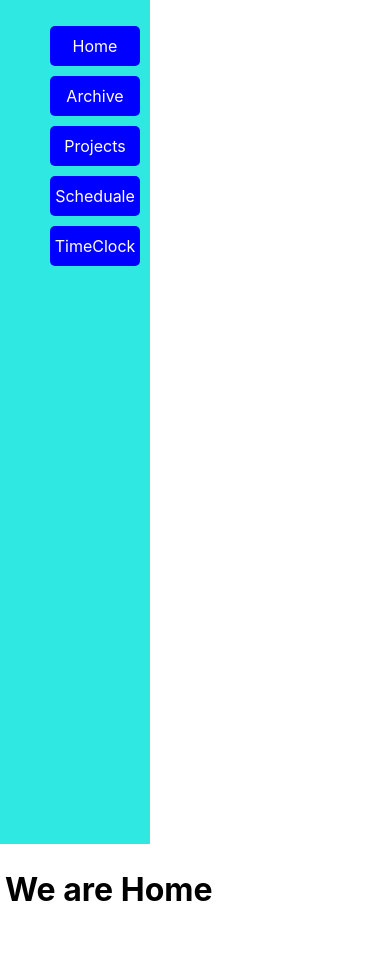
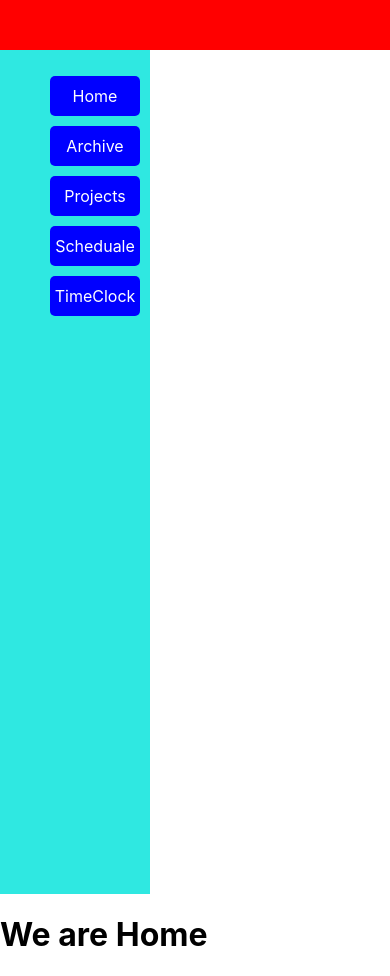
Before and after one commit to brandonhv/Day-Challenge, a React (Create React App) app in the folder client/: page / in a window 390 px wide. Before the commit the page ends 936 px from the top, so only its background shows below. Built offline with nearby package versions, Linux system fonts and the light colour scheme.

Commit message:
Navbar has been set up in the top and App.js well organize with containers

```diff
--- a/client/src/App.js
+++ b/client/src/App.js
@@ -8,13 +8,23 @@ import './styles/App.css';
 const App = () => {
   return (
     <BrowserRouter>
+
       <div className="app-container">
-        <NavBar />
-        <div className="main-content">
+
+        <header className='navbar'>
+          <NavBar />
+        </header>
+
+        <aside className='sidebar'>
           <SideBar />
+        </aside>
+
+        <main className="main-content">
           <MainContent />
-        </div>
+        </main>
+
       </div>
+
     </BrowserRouter>
   );
 }
--- a/client/src/mainContent/MainContent.js
+++ b/client/src/mainContent/MainContent.js
@@ -7,11 +7,10 @@ import Projects from './pages/Projects';
 import Scheduale from './pages/Scheduale';
 import TimeClock from './pages/TimeClock';
 
-import '../styles/MainContent.css';
 
 const MainContent = () => {
   return (
-    <div className="content-area">
+
       <Routes>
         <Route index element={<Home />} />
         <Route path="/archive" element={<Archive />} />
@@ -20,7 +19,6 @@ const MainContent = () => {
         <Route path="/timeclock" element={<TimeClock />} />
         <Route path="*" element={<Navigate to="/" replace />} />
       </Routes>
-    </div>
   );
 }
 
--- a/client/src/sideBar/SideBar.js
+++ b/client/src/sideBar/SideBar.js
@@ -5,7 +5,7 @@ import "../styles/App.css"
 
 const SideBar = () => {
   return (
-    <aside className='sidebar'>
+
         <ul className="all-buttoms">
             <li><Link to="/" className="side-buttoms">Home</Link></li>
             <li><Link to="/archive" className="side-buttoms">Archive</Link></li>
@@ -13,11 +13,8 @@ const SideBar = () => {
             <li><Link to="/scheduale" className="side-buttoms">Scheduale</Link></li>
             <li><Link to="/timeclock" className="side-buttoms">TimeClock</Link></li>
         </ul>
-    </aside>
+
   );
 }
 
 export default SideBar;
-
-
-// is this pushing to github
--- a/client/src/styles/App.css
+++ b/client/src/styles/App.css
@@ -6,6 +6,12 @@
   background-color: rgb(47, 232, 225);
   padding: 10px;
   box-sizing: border-box;
+}
+
+.navbar {
+  background-color: red;
+  width: 100vw;
+  height: 50px;
 }
 
 .all-buttoms {
--- a/client/src/styles/MainContent.css
+++ /dev/null
@@ -1,19 +0,0 @@
-.content-area {
-    flex: 1;
-    padding: 20px;
-    box-sizing: border-box;
-    overflow-y: auto; /* Add vertical scroll if content overflows */
-  }
-
-  /* Responsive adjustments for content-area */
-  @media (max-width: 768px) {
-    .content-area {
-      padding: 10px; /* Adjust padding for tablets */
-    }
-  }
-
-  @media (max-width: 480px) {
-    .content-area {
-      padding: 5px; /* Adjust padding for mobile devices */
-    }
-  }
```
Also changed, not shown: client/src/styles/Sidebar.css (deleted).
